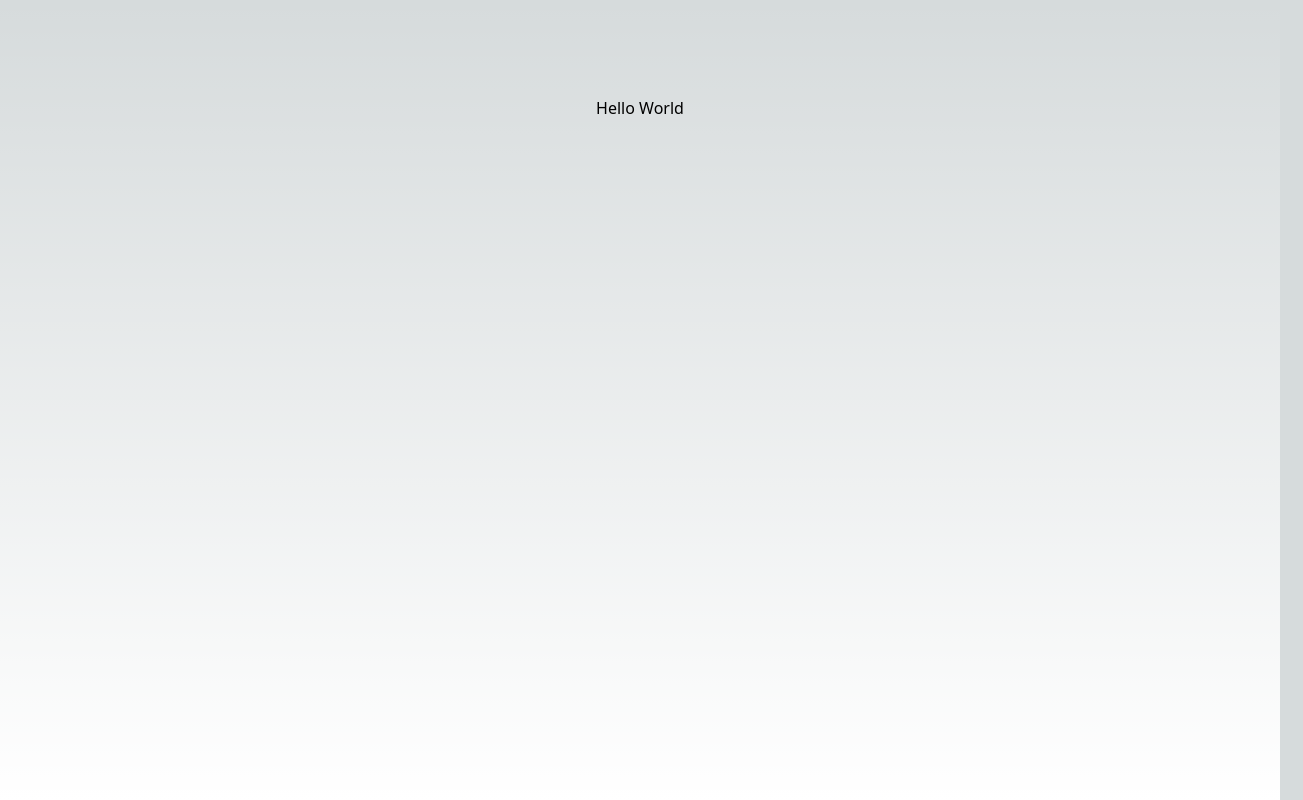
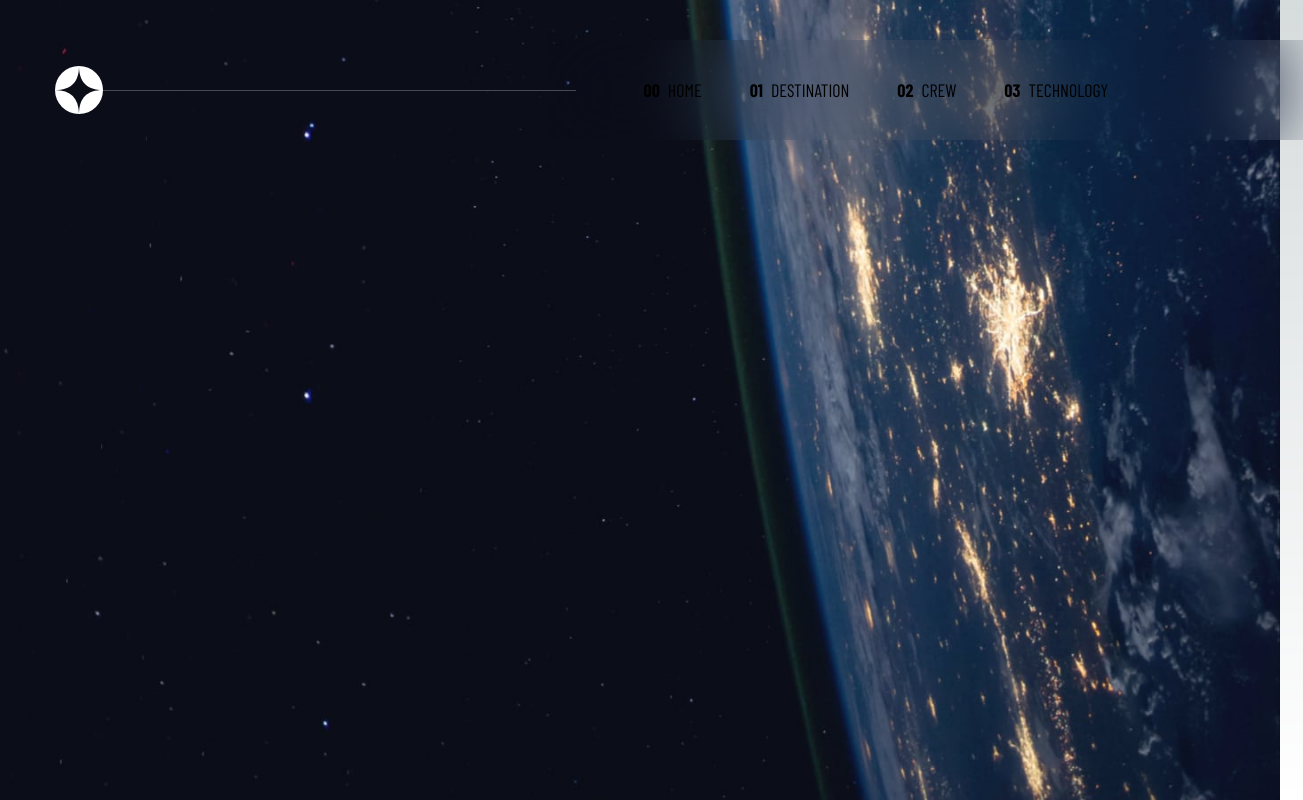
Before and after one commit to jdubcodes/fem-space-tourism, a Next.js app: page / in a window 1280 px wide. Shown: the whole page, 1303 px wide, since content can reach past the window. Built offline with nearby package versions, Linux system fonts and the light colour scheme.

Commit message:
Finish basic layout for header

```diff
--- /dev/null
+++ b/src/app/components/Header.jsx
@@ -0,0 +1,34 @@
+import Image from 'next/image'
+
+export default function Header() {
+  return (
+    <header className='pt-10 pl-[55px]'>
+      <div className='flex items-center justify-between'>
+        <Image
+          src='/shared/logo.svg'
+          alt='Logo'
+          width={48}
+          height={48}
+          className='mr-auto'
+        />
+        <span className='bg-white opacity-[0.2515] w-[29.5625rem] h-[0.0625rem] -mr-7 z-10 flex-shrink-0'></span>
+        <nav className='w-[51.875rem] pl-[7.72rem] pr-[10.45rem] bg-[rgba(255, 255, 255, 0.04)] backdrop-blur-[40.774227142333984px] py-9'>
+          <ul className='relative -left-7 flex justify-between gap-12 text-lg'>
+            <li>
+              <span className='font-bold mr-2'>00</span>HOME
+            </li>
+            <li>
+              <span className='font-bold mr-2'>01</span>DESTINATION
+            </li>
+            <li>
+              <span className='font-bold mr-2'>02</span>CREW
+            </li>
+            <li>
+              <span className='font-bold mr-2'>03</span>TECHNOLOGY
+            </li>
+          </ul>
+        </nav>
+      </div>
+    </header>
+  )
+}
--- a/src/app/layout.jsx
+++ b/src/app/layout.jsx
@@ -2,7 +2,7 @@ import './globals.css'
 
 export const metadata = {
   title: 'Space Tourism',
-  description: 'Frontend Mentor Space Tourism Website',
+  description: 'Frontend Mentor | Space Tourism Website',
 }
 
 export default function RootLayout({ children }) {
--- a/src/app/page.jsx
+++ b/src/app/page.jsx
@@ -1,9 +1,17 @@
-import Image from 'next/image'
+import { Barlow_Condensed } from 'next/font/google'
+import Header from './components/Header'
+
+const barlowCondensed = Barlow_Condensed({
+  weight: ['400', '700'],
+  subsets: ['latin'],
+})
 
 export default function Home() {
   return (
-    <main className='flex min-h-screen flex-col items-center justify-between p-24'>
-      <h1>Hello World</h1>
+    <main
+      className={`${barlowCondensed.className} h-screen w-screen bg-[url("/home/background-home-desktop.jpg")] bg-cover`}
+    >
+      <Header />
     </main>
   )
 }
```
